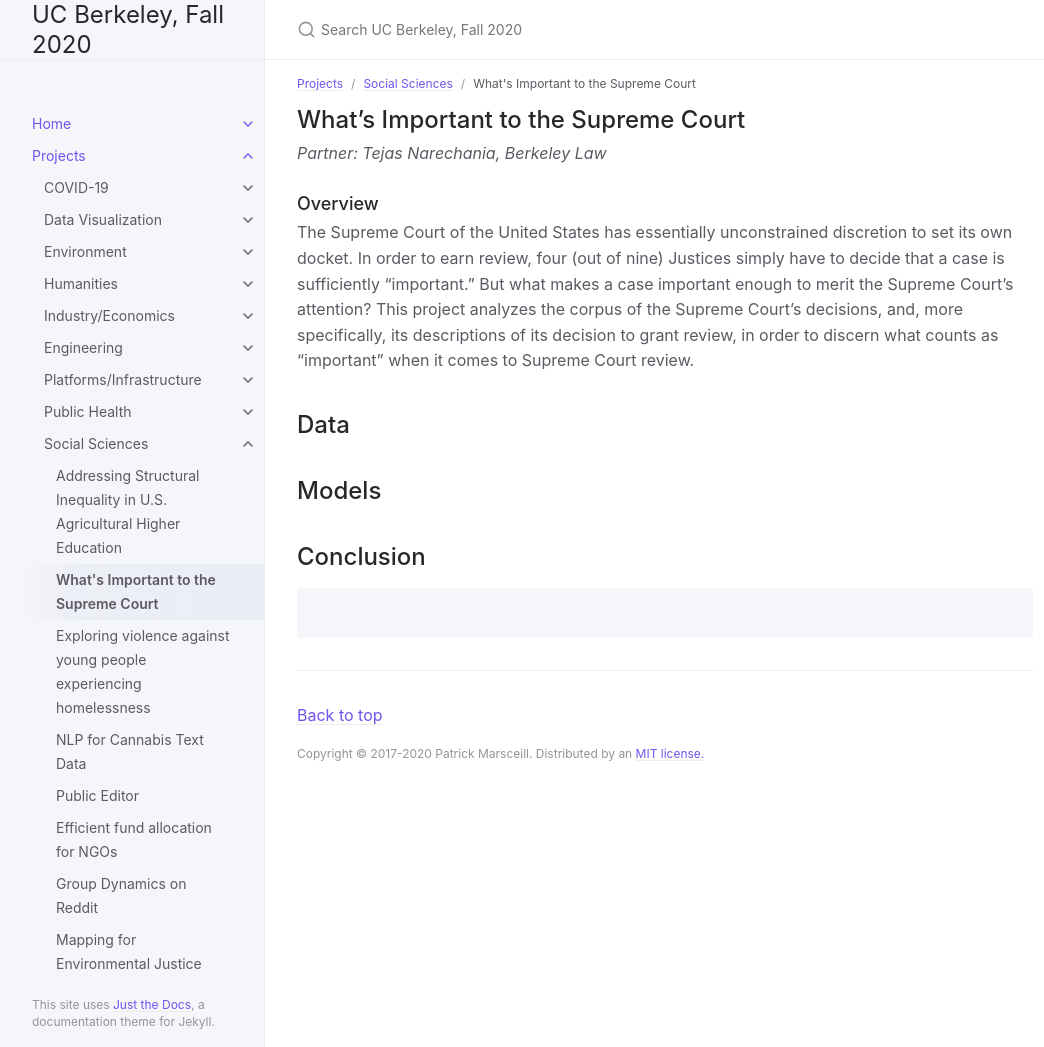
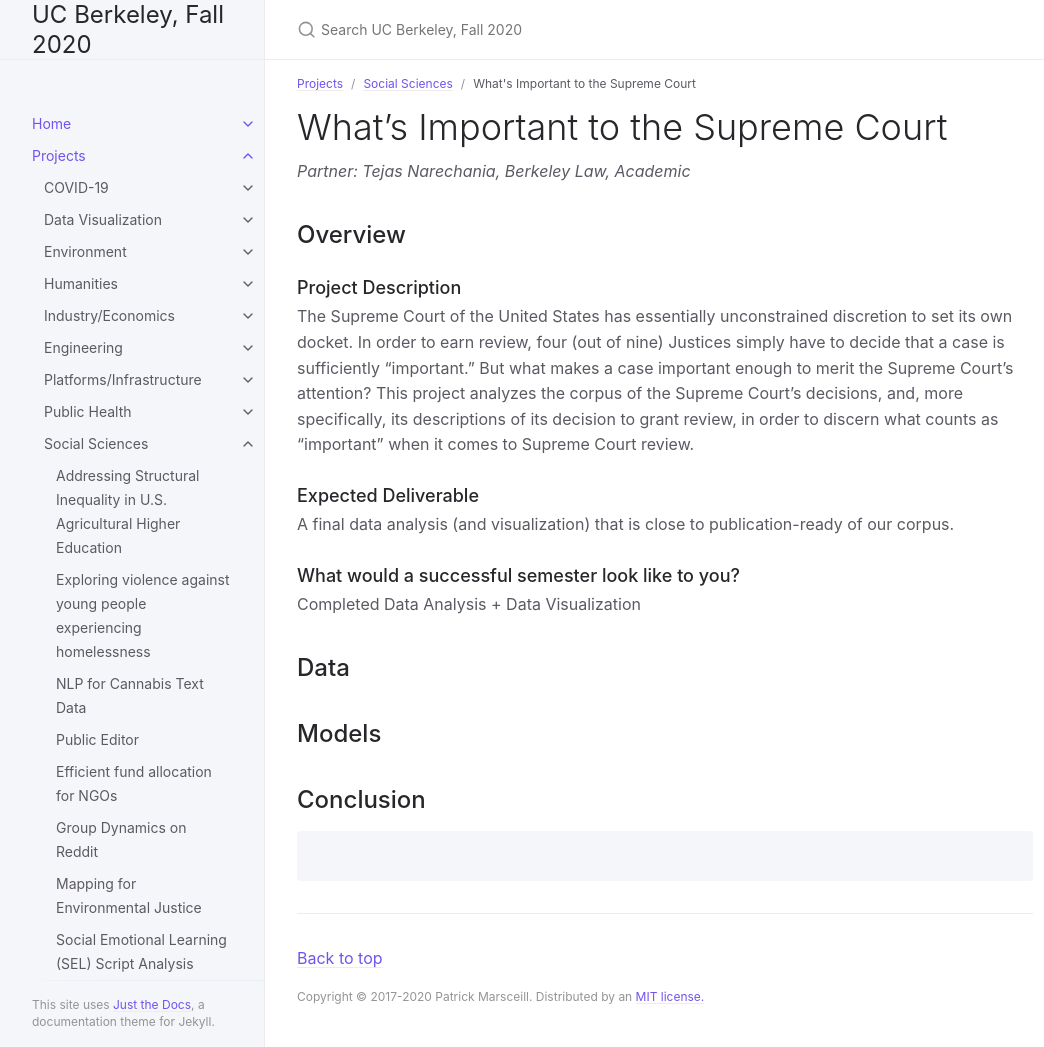
Before and after one commit to DS-Discovery/ds-discovery.github.io, a Jekyll site: the page built from Projects/Social Sciences/What's Important to the Supreme Court.md, in a window 1280 px wide and 1047 px high. Shown: the whole window, without its empty margins (107-1151 px from the left). Built offline with Jekyll 4.4.1, drawn with Linux system fonts in a browser that asks for light colours.

Commit message:
Update What's Important to the Supreme Court.md

```diff
--- a/Projects/Social Sciences/What's Important to the Supreme Court.md
+++ b/Projects/Social Sciences/What's Important to the Supreme Court.md
@@ -3,16 +3,20 @@ layout: default
 title: What's Important to the Supreme Court
 parent: Social Sciences
 grand_parent: Projects
-nav_order: 0
+nav_order: 8
 ---
 
 
-## What's Important to the Supreme Court
-*Partner: Tejas Narechania, Berkeley Law*
+# What's Important to the Supreme Court
+*Partner: Tejas Narechania, Berkeley Law, Academic*
 
-### Overview
-
+## Overview
+### Project Description
 The Supreme Court of the United States has essentially unconstrained discretion to set its own docket. In order to earn review, four (out of nine) Justices simply have to decide that a case is sufficiently "important." But what makes a case important enough to merit the Supreme Court's attention? This project analyzes the corpus of the Supreme Court's decisions, and, more specifically, its descriptions of its decision to grant review, in order to discern what counts as "important" when it comes to Supreme Court review.
+### Expected Deliverable
+A final data analysis (and visualization) that is close to publication-ready of our corpus.
+### What would a successful semester look like to you?
+Completed Data Analysis + Data Visualization
 
 ## Data
 
```
